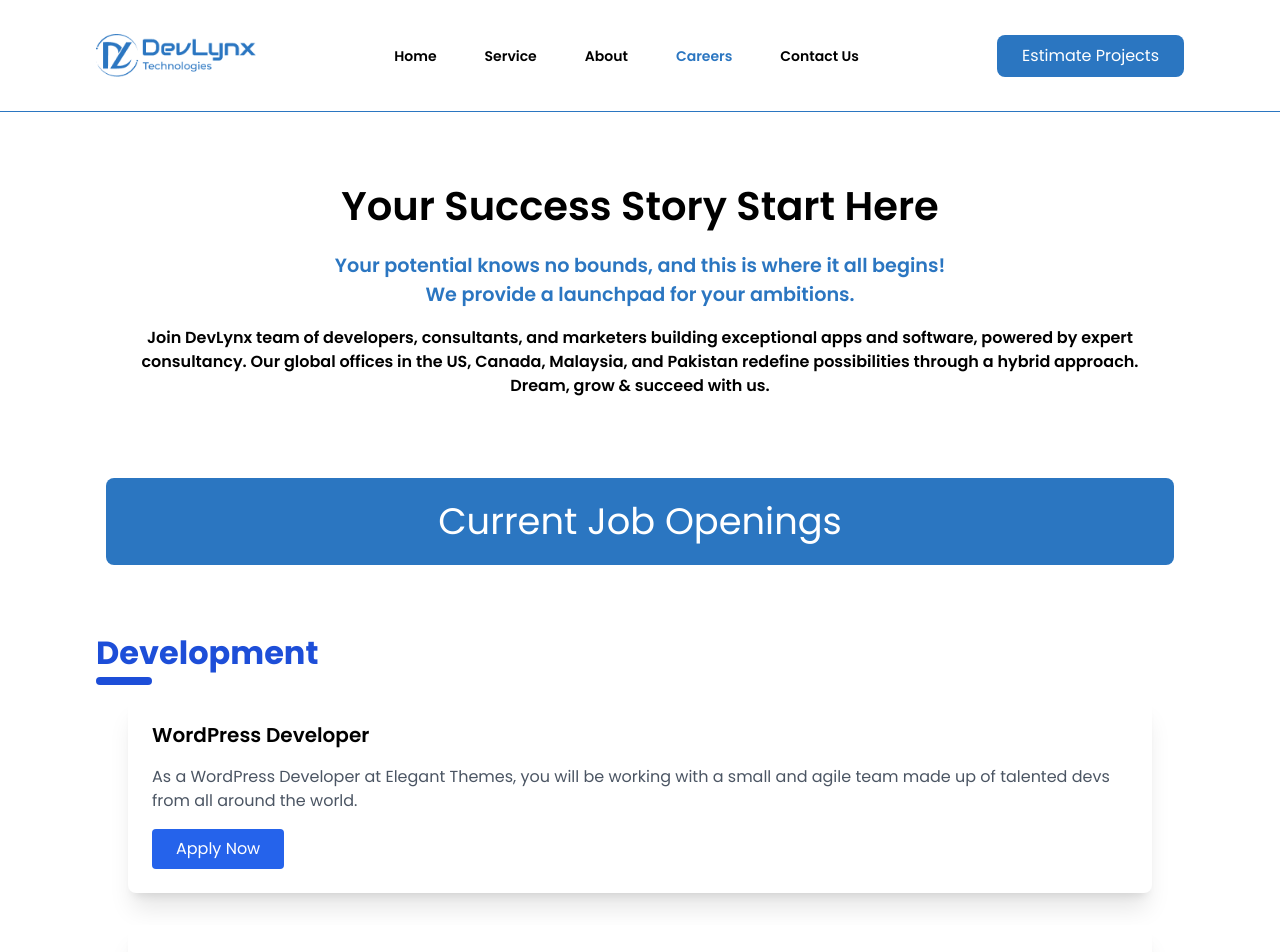
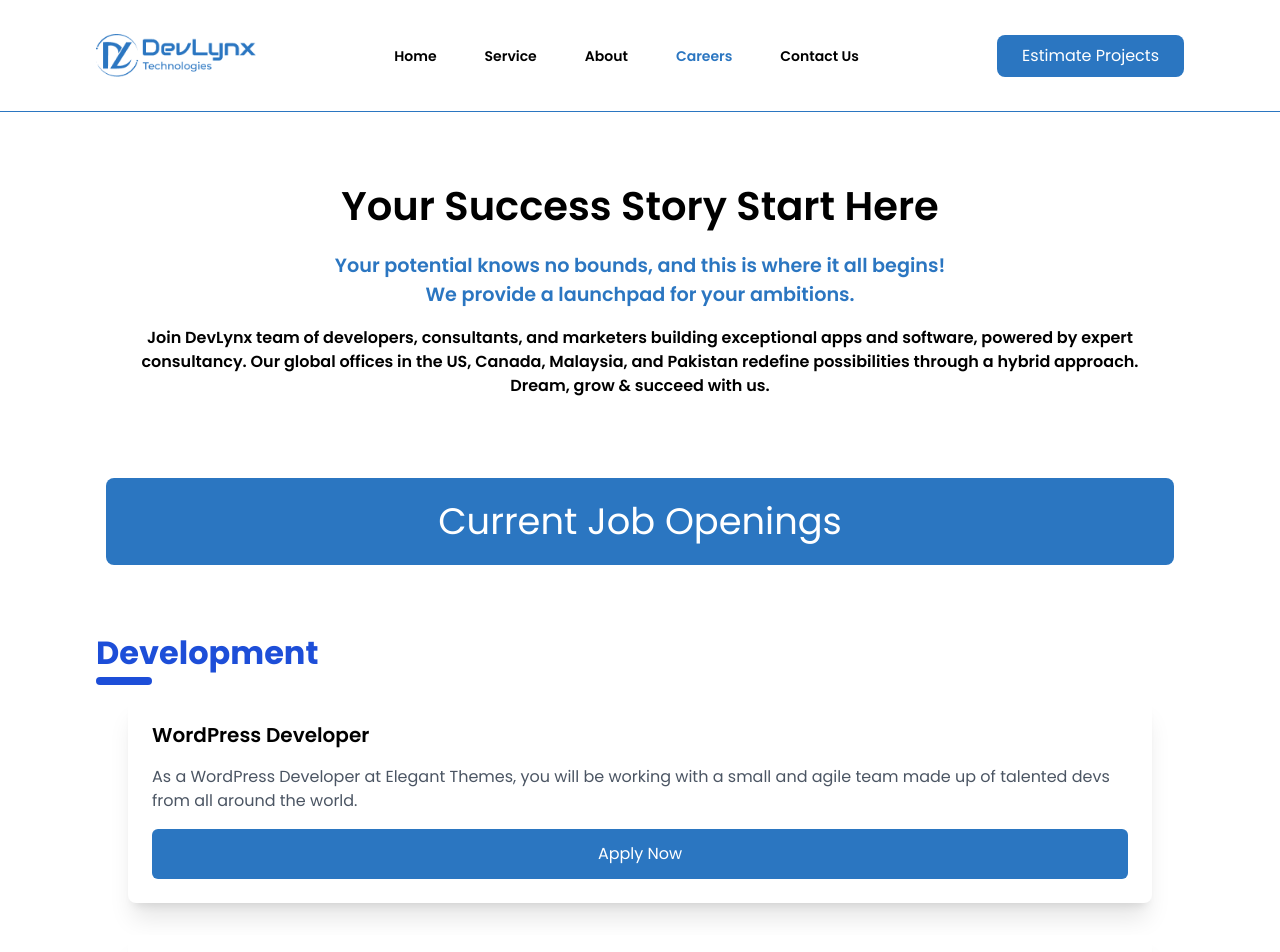
Before and after one commit to mohsin8888/Devlynx, a React (Create React App) app: page /careers in a window 1280 px wide. Shown: the top 952 px of the page. Built offline with nearby package versions, Linux system fonts and the light colour scheme.

Commit message:
button update

```diff
--- a/src/components/Careers/Jobcard.jsx
+++ b/src/components/Careers/Jobcard.jsx
@@ -1,24 +1,28 @@
-import React from 'react'
-
+import React from "react";
+import Button from "../Buttons/Button";
+import { Link } from "react-router-dom";
 export const Jobcard = ({
   type,
   value,
-     onClick ,
+  onClick,
   CustomClass,
   Cardheading,
   Cardpara,
-
 }) => {
   return (
     <div class={`flex justify-center items-center pb-8 ${CustomClass}`}>
       <div class="bg-white shadow-xl rounded-lg p-6 w-[80%]">
         <h3 class="text-xl font-semibold mb-4">{Cardheading}</h3>
-            <p class="text-gray-600 mb-4">
-               {Cardpara}
-            </p>
-            <button type={type} value={value} className="bg-blue-600 text-white px-6 py-2  rounded hover:bg-blue-700">Apply Now</button>
+        <p class="text-gray-600 mb-4">{Cardpara}</p>
+        <Link to="mailto:connect@devlynxtech.com">
+          <Button
+            value={"Apply Now"}
+            customClass={
+              "rounded-md border border-transparent  w-40 hover:bg-white hover:text-[#2B76C1] hover:font-[400] hover:border-[#2B76C1] transition-all duration-300"
+            }
+          />
+        </Link>
       </div>
-
     </div>
-  )
-}
+  );
+};
```
Lines whose indentation alone changed are shown as unchanged.
